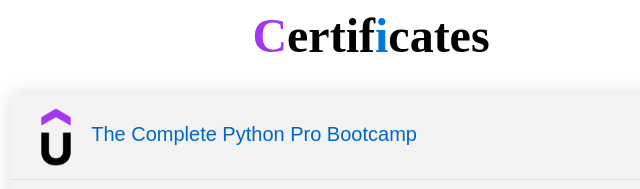
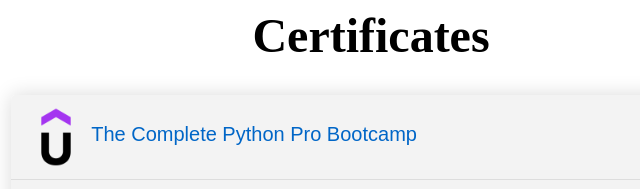
Before and after one commit to sohal619/certify, a plain HTML site: page index.html in a window 1280 px wide. Shown: the top 189 px of the page, 269-909 px from the left. Drawn offline with Linux system fonts and the light colour scheme.

Commit message:
Update index.html

```diff
--- a/index.html
+++ b/index.html
@@ -43,7 +43,7 @@
     </style>
     </head>
     <body>
-    <h1 align="center" style="font-size: -webkit-xxx-large;"><span style="color: #a435f0;">C</span>ertif<span style="color: #0078d4;">i</span>cates</h1>
+    <h1 align="center" style="font-size: -webkit-xxx-large;">Certificates</h1>
         <table class="styled-table">
                 <tr class="active-row">
                     <td><img src="udemy.png" width="60" height="60" align="center"><a href='https://www.udemy.com/certificate/UC-603decf4-c549-4285-a103-0a4e184eef8e/' style='text-decoration: none; font-size:20px; color:#0066C7' target="_self"> The Complete Python Pro Bootcamp</a></td>
```
